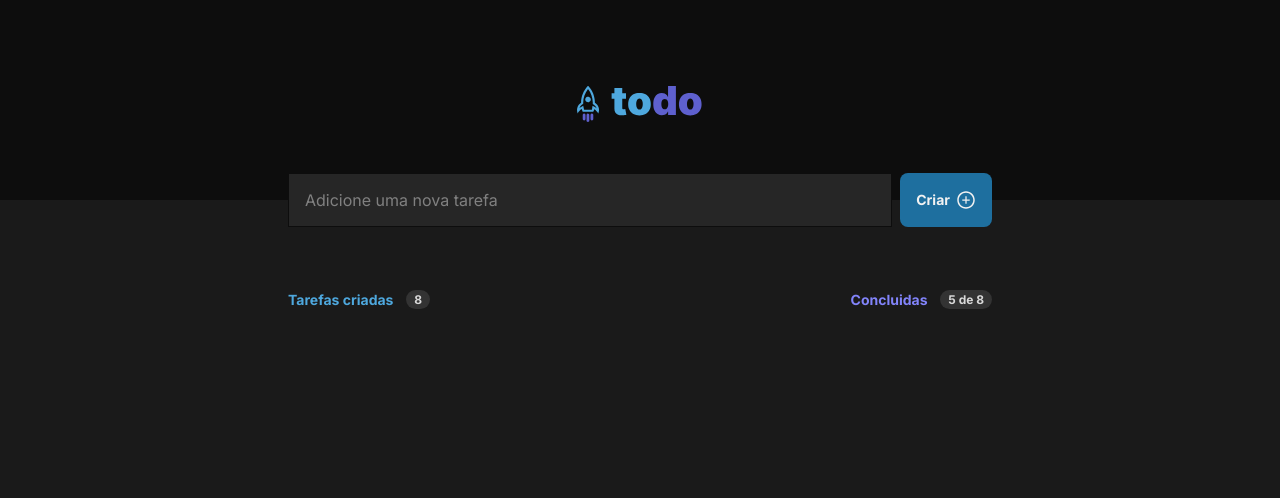
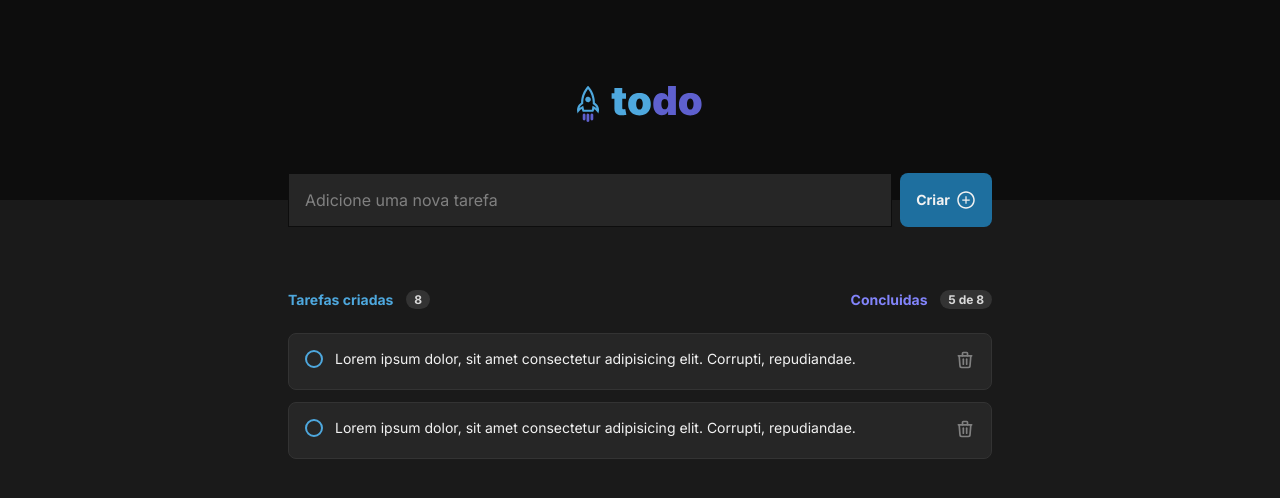
Before and after one commit to kevcap/todo-list, a React (Vite) app: page / in a window 1280 px wide. Shown: the top 498 px of the page. Built offline with nearby package versions, Linux system fonts and the light colour scheme.

Commit message:
feat: add task item

```diff
--- a/src/App.tsx
+++ b/src/App.tsx
@@ -1,4 +1,4 @@
-import { Header } from "./components/Header"
+import { Header } from "./components/header"
 import { Tasks } from "./components/Tasks"
 
 function App() {
--- /dev/null
+++ b/src/components/Task/index.tsx
@@ -0,0 +1,16 @@
+import styles from "./task.module.css"
+import { TbTrash } from "react-icons/tb"
+
+export function Task() {
+    return (
+        <div className={styles.taskContainer}>
+            <button>
+                <div />
+            </button>
+            <p>Lorem ipsum dolor, sit amet consectetur adipisicing elit. Corrupti, repudiandae.</p>
+            <button className={styles.deleteTask}>
+                <TbTrash size={20} />
+            </button>
+        </div>
+    )
+}
--- /dev/null
+++ b/src/components/Task/task.module.css
@@ -0,0 +1,39 @@
+.taskContainer {
+    width: 100%;
+    background: var(--gray-500);
+    border: 1px solid var(--gray-400);
+    padding: 1rem;
+    border-radius: 0.5rem;
+    display: flex;
+    justify-content: space-between;
+    gap: 0.75rem;
+}
+
+.taskContainer p {
+    width: 100%;
+    max-width: 39.5rem;
+    font-size: 0.875rem;
+    line-height: 1.18rem;
+    color: var(--gray-100);
+    margin-right: auto;
+}
+
+.taskContainer button:first-child {
+    min-width: 1.125rem;
+    height: 1.125rem;
+    background: none;
+    border: none;
+}
+
+.taskContainer button div {
+    width: 100%;
+    height: 100%;
+    border: 2px solid var(--blue);
+    border-radius: 50%;
+}
+
+.taskContainer button.deleteTask {
+    background: none;
+    border: none;
+    color: var(--gray-300);
+}
--- a/src/components/Tasks/index.tsx
+++ b/src/components/Tasks/index.tsx
@@ -1,3 +1,4 @@
+import { Task } from "../Task"
 import styles from "./tasks.module.css"
 
 export function Tasks() {
@@ -13,6 +14,11 @@
                     <span>5 de 8</span>
                 </div>
             </header>
+
+            <div className={styles.taskList}>
+                <Task />
+                <Task />
+            </div>
         </section>
     )
 }
--- a/src/components/Tasks/tasks.module.css
+++ b/src/components/Tasks/tasks.module.css
@@ -11,7 +11,7 @@
     align-items: center;
     justify-content: space-between;
     font-size: 0.875rem;
-    margin-top: 1.5rem;
+    margin-bottom: 1.5rem;
 }
 
 .tasks header div {
@@ -38,3 +38,9 @@
     font-size: 0.75rem;
     font-weight: 700;
 }
+
+.taskList {
+    display: flex;
+    flex-direction: column;
+    gap: 0.75rem;
+}
```
